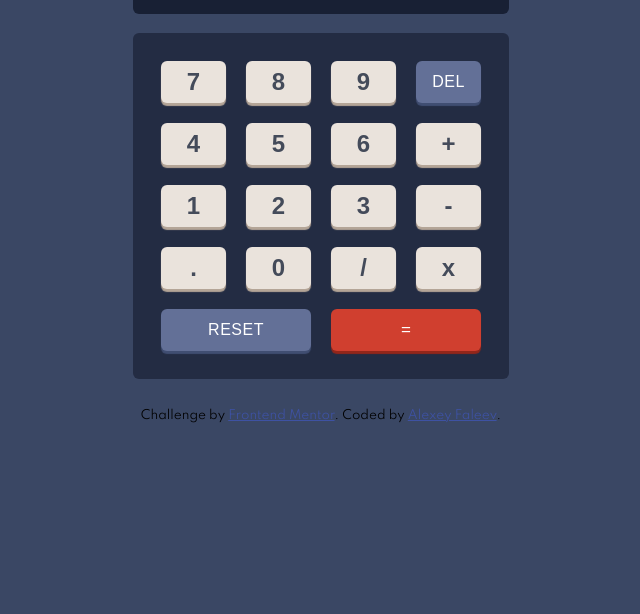
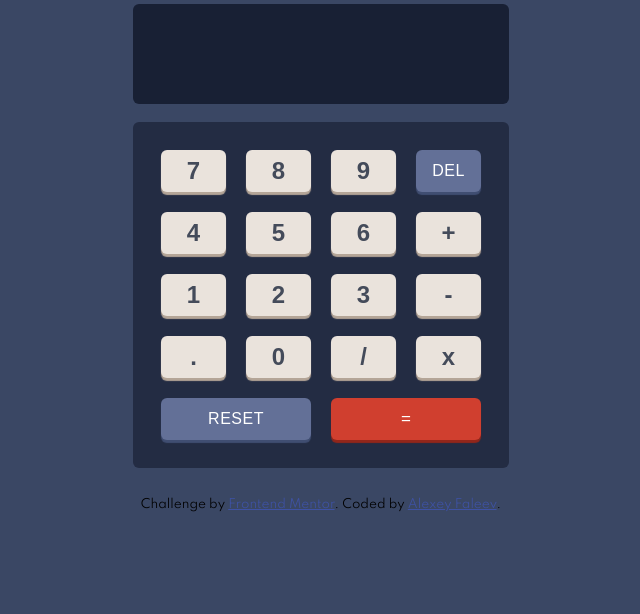
Before and after one commit to BeemoCode/solutionForFrontendMentor, a plain HTML site: page calculator-app/src/index.html in a window 1280 px wide. Shown: the part 186-800 px from the top of the page, without its empty margins (319-959 px from the left). Drawn offline with Linux system fonts and the light colour scheme.

Commit message:
Update style.css

```diff
--- a/calculator-app/src/style.css
+++ b/calculator-app/src/style.css
@@ -14,6 +14,7 @@ body {
   font-family: "Spartan", sans-serif;
   transition: all 0.4s ease-out;
   display: flex;
+  height: 100vh;
   justify-content: center;
 }
 
@@ -23,6 +24,7 @@ body {
   row-gap: 1rem;
   width: 40rem;
   padding: 1.2rem 1.2rem;
+  align-self: center;
 }
 
 /*************************/
```
